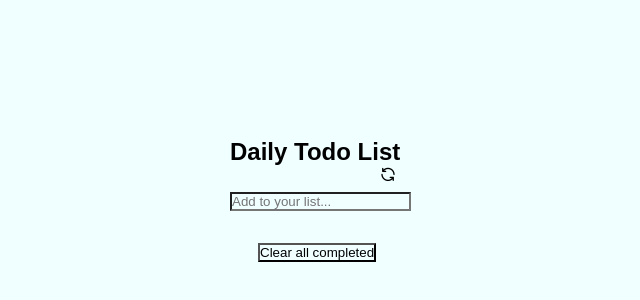
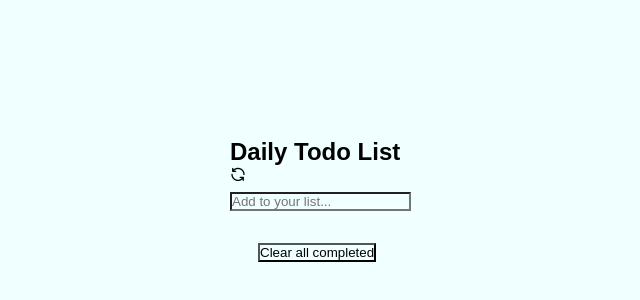
Before and after one commit to ecekpo/to_do_list_project, a website built with webpack: page src/index.html in a window 1280 px wide. Shown: the part 22-322 px from the top of the page, 90-730 px from the left. Built offline with nearby package versions, Linux system fonts and the light colour scheme.

Commit message:
Add changes to todo list

```diff
--- a/src/index.html
+++ b/src/index.html
@@ -11,7 +11,7 @@
     <section class="todo-container">
       <div>
         <h1>Daily Todo List </h1>
-        <i class="uil uil-sync  refresh"></i>
+        <i class="uil uil-sync"></i>
       </div>
       <form class="todo-form">
         <input  placeholder="Add to your list..." />
```
Also changed, not shown: README.md.
